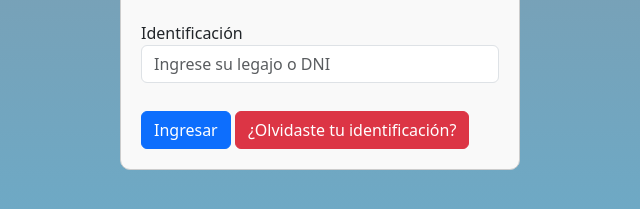
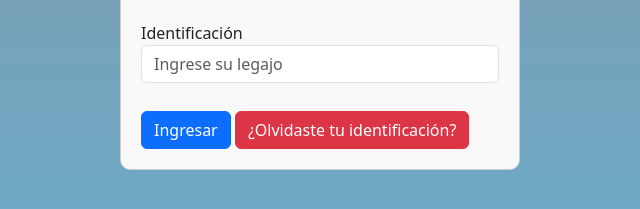
Before and after one commit to ignacio-Jose-Rocha/chatBotEnvioMailUTN, a plain HTML site: page index.html in a window 1280 px wide. Shown: the part 475-684 px from the top of the page, 320-960 px from the left. Drawn offline with nearby package versions, Linux system fonts and the light colour scheme.

Commit message:
Update index.html

```diff
--- a/index.html
+++ b/index.html
@@ -23,7 +23,7 @@
                     <input class="form-control" id="nombre" aria-describedby="emailHelp" placeholder="Ingrese su nombre completo" >
                     <br/>
                     <label for="exampleInputEmail1">Identificación</label>
-                    <input class="form-control" id="exampleInputEmail1" aria-describedby="emailHelp" placeholder="Ingrese su legajo o DNI" oninput="validarNumero()">
+                    <input class="form-control" id="exampleInputEmail1" aria-describedby="emailHelp" placeholder="Ingrese su legajo" oninput="validarNumero()">
                     <br/>
 
                 </div>
```
